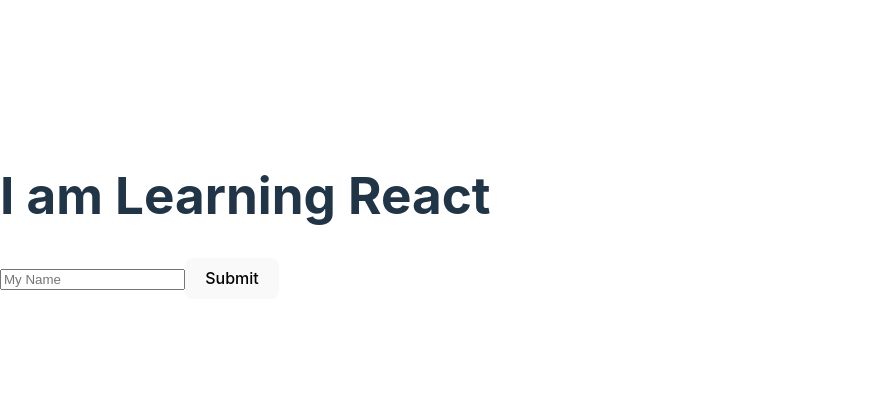
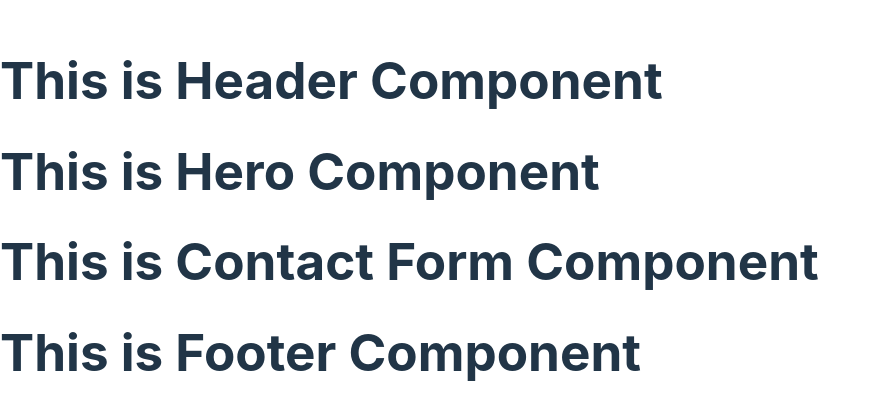
Before and after one commit to siraajul/reactbasics, a React (Vite) app: page / in a window 1280 px wide. Shown: the part 184-604 px from the top of the page, without its empty margins (0-881 px from the left). Built offline with nearby package versions, Linux system fonts and the light colour scheme.

Commit message:
Update: App

```diff
--- a/src/App.jsx
+++ b/src/App.jsx
@@ -1,12 +1,18 @@
 /* eslint-disable no-unused-vars */
 import React from "react";
+//Component Imports
+import Header from "./components/Header";
+import Hero from "./components/Hero";
+import ContactForm from "./components/ContactForm";
+import Footer from "./components/Footer";
 
 const App = () => {
   return (
     <div>
-      <h1>I am Learning React</h1>
-      <input placeholder="My Name" />
-      <button>Submit</button>
+      <Header />
+      <Hero />
+      <ContactForm />
+      <Footer />
     </div>
   );
 };
```
